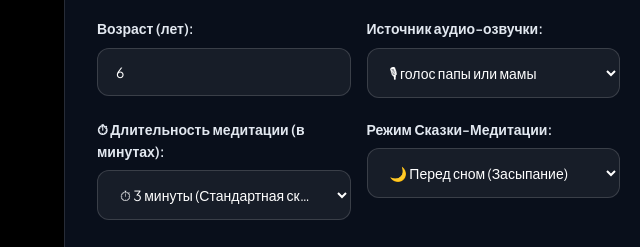
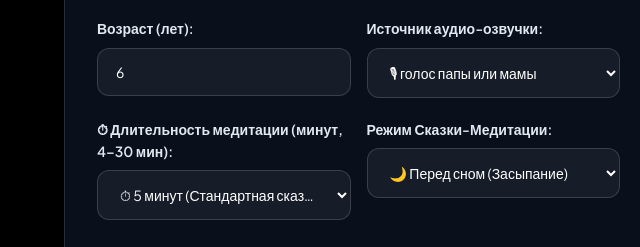
Before and after one commit to get777903-tech/mindecho-ai-113, a plain HTML site: page index.html in a window 1280 px wide. Shown: the part 3607-3854 px from the top of the page, 0-640 px from the left. Drawn offline with nearby package versions, Linux system fonts and the light colour scheme.

Commit message:
Deploy latest mindecho-ai-113 updates: index.html

```diff
--- a/index.html
+++ b/index.html
@@ -334,12 +334,16 @@
 
           <div class="form-row">
             <div class="form-group">
-              <label for="meditation-duration">⏱ Длительность медитации (в минутах):</label>
+              <label for="meditation-duration">⏱ Длительность медитации (минут, 4–30 мин):</label>
               <select id="meditation-duration" class="form-select">
-                <option value="1">⏱ 1 минута (Быстрая сказка)</option>
-                <option value="3" selected>⏱ 3 минуты (Стандартная сказка-медитация)</option>
-                <option value="5">⏱ 5 минут (Глубокое расслабление)</option>
-                <option value="10">⏱ 10 минут (Полное погружение в сон)</option>
+                <option value="4">⏱ 4 минуты (Мягкое засыпание)</option>
+                <option value="5" selected>⏱ 5 минут (Стандартная сказка-медитация)</option>
+                <option value="7">⏱ 7 минут (Глубокий покой)</option>
+                <option value="10">⏱ 10 минут (Погружение в сон)</option>
+                <option value="15">⏱ 15 минут (Длительная сказка-медитация)</option>
+                <option value="20">⏱ 20 минут (Глубокий убаюкивающий сон)</option>
+                <option value="25">⏱ 25 минут (Полное расслабление и покой)</option>
+                <option value="30">⏱ 30 минут (Максимальная медитация на всю ночь)</option>
               </select>
             </div>
             <div class="form-group">
```
